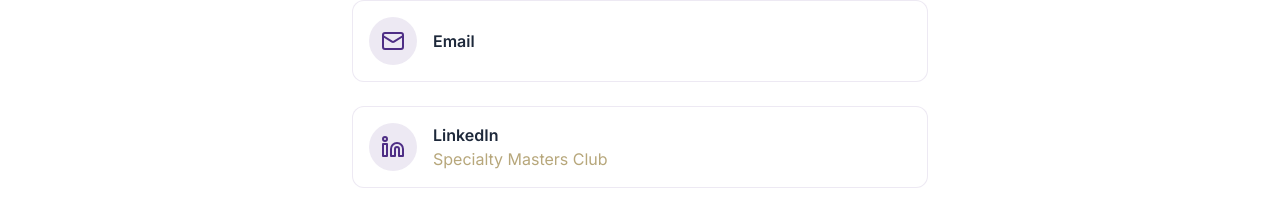
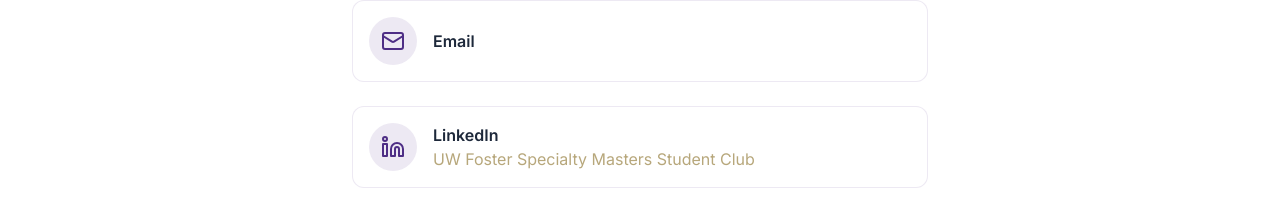
Before and after one commit to UW-Specialty-Masters-Club-2026/uw-specialitymastersclub, a React (Vite) app: page / in a window 1280 px wide. Shown: the part 2624-2836 px from the top of the page. Built offline with nearby package versions, Linux system fonts and the light colour scheme; no server answers; the HTML template or start-up script is replaced by a standard one.

Commit message:
updated linkedin to UW Foster SMC

```diff
--- a/src/components/Contact.tsx
+++ b/src/components/Contact.tsx
@@ -45,7 +45,7 @@ const Contact = () => {
                 rel="noopener noreferrer"
                 className="text-gold hover:underline"
               >
-                Specialty Masters Club
+                UW Foster Specialty Masters Student Club
               </a>
             </div>
           </div>
```
